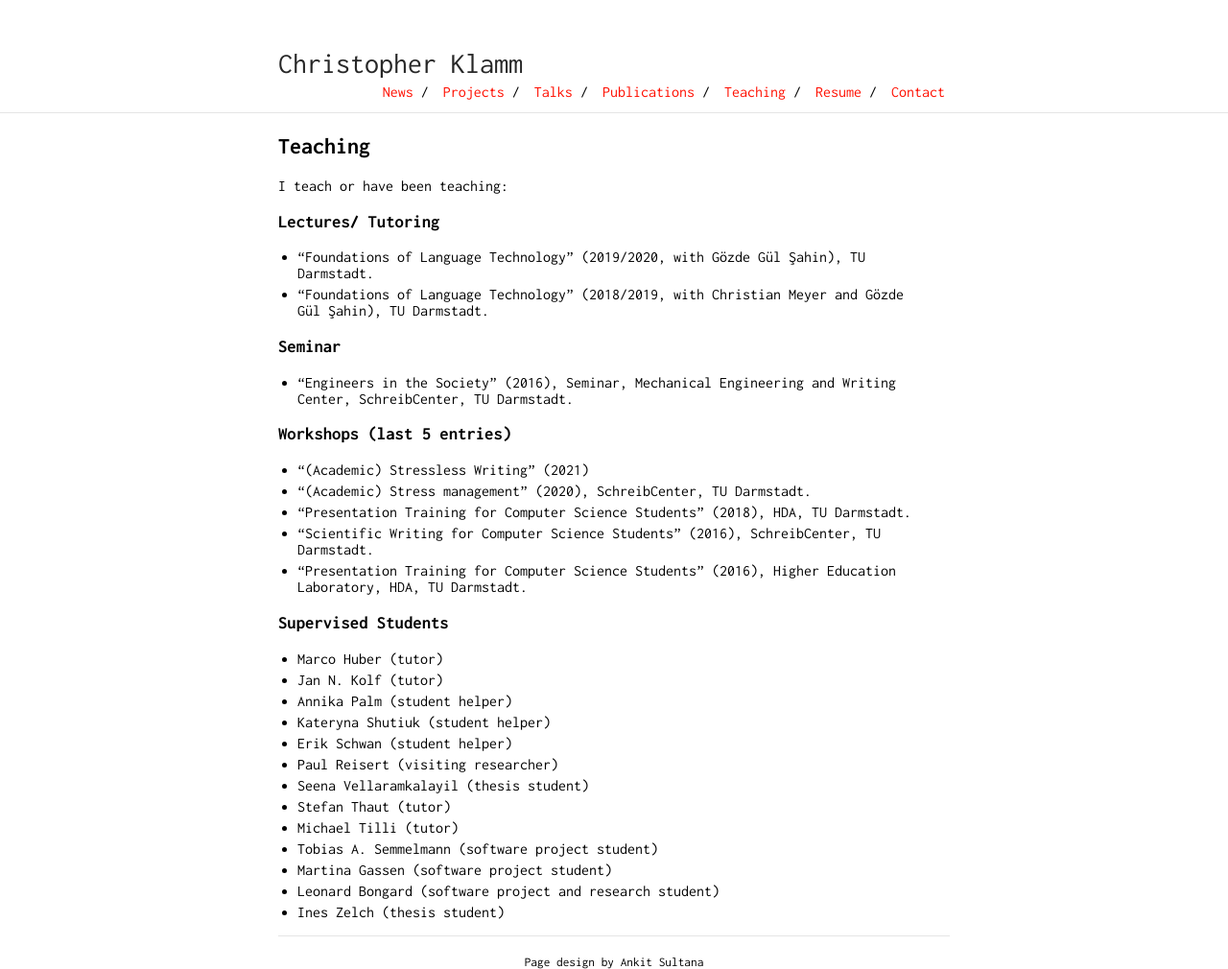
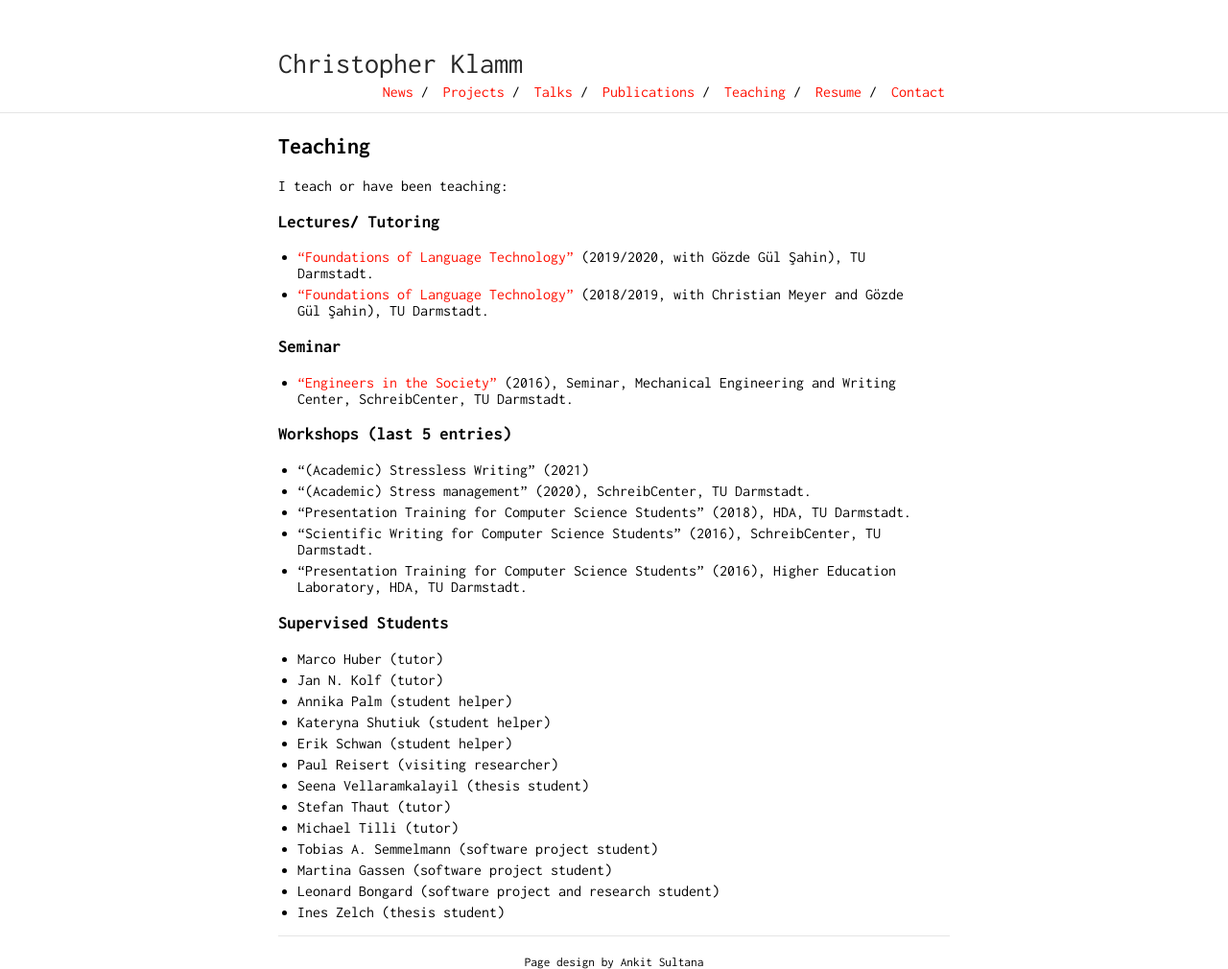
Before and after one commit to chkla/gitPage, a Jekyll site: the page built from teaching.md, in a window 1280 px wide. Shown: the whole page at 96% size. Built offline with Jekyll 4.4.1, drawn with Linux system fonts in a browser that asks for light colours; our own code applies the rules of GitHub Pages for plain Markdown files; part of the change alters nothing that is shown.

```diff
--- a/teaching.md
+++ b/teaching.md
@@ -6,11 +6,11 @@ layout: default
 I teach or have been teaching:
 
 ### Lectures/ Tutoring
-* "Foundations of Language Technology" (2019/2020, with Gözde Gül Şahin), TU Darmstadt.
-* "Foundations of Language Technology" (2018/2019, with Christian Meyer and Gözde Gül Şahin), TU Darmstadt.
+* ["Foundations of Language Technology"](https://www.informatik.tu-darmstadt.de/ukp/teaching_ukp/courses_3/previous_terms/wise_2018___2019/foundations_of_language_technology_6/foundations_of_language_technology_7.en.jsp) (2019/2020, with Gözde Gül Şahin), TU Darmstadt.
+* ["Foundations of Language Technology"](https://www.informatik.tu-darmstadt.de/ukp/teaching_ukp/courses_3/current_and_upcoming_courses/wise_2018___2019/foundations_of_language_technology_6/foundations_of_language_technology_7.en.jsp) (2018/2019, with Christian Meyer and Gözde Gül Şahin), TU Darmstadt.
 
 ### Seminar
-* "Engineers in the Society" (2016), Seminar, Mechanical Engineering and Writing Center, SchreibCenter, TU Darmstadt.
+* ["Engineers in the Society"](https://www.maschinenbau.tu-darmstadt.de/studieren/interessierte/studiengaenge_mb/b_mpe/index.en.jsp) (2016), Seminar, Mechanical Engineering and Writing Center, SchreibCenter, TU Darmstadt.
 
 ### Workshops (last 5 entries)
 * "(Academic) Stressless Writing" (2021)
```
